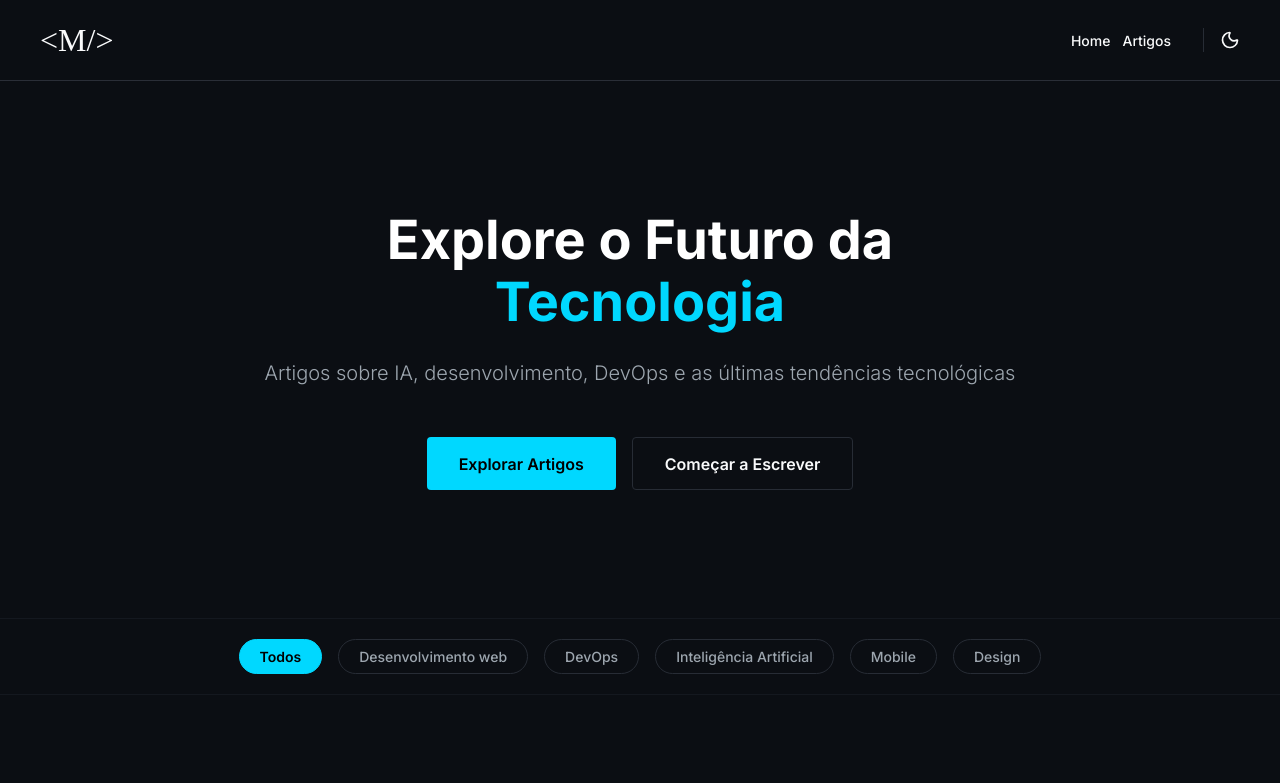
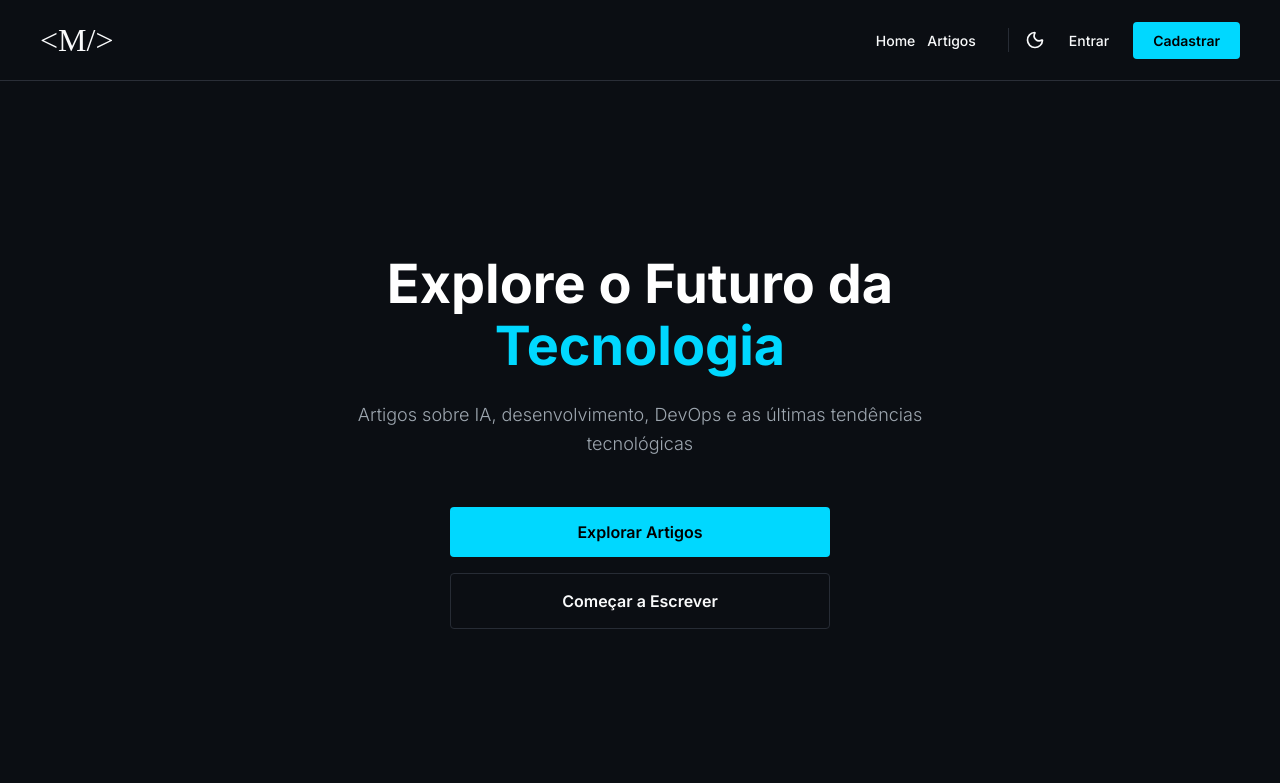
Before and after one commit to AlanFelipeM/MindBlog-Frontend, a React (Vite) app: page / in a window 1280 px wide. Shown: the top 783 px of the page. Built offline with nearby package versions, Linux system fonts and the light colour scheme; no server answers; a web font is replaced by a local one.

Commit message:
fix: polimento visual da home, redirecionamento e traducao de comentarios

```diff
--- a/src/components/Header/index.tsx
+++ b/src/components/Header/index.tsx
@@ -25,11 +25,16 @@ export const Header = () => {
             <Moon size={20} />
           </button>
 
-          {isAuthenticated && (
+          {isAuthenticated ? (
             <div className="user-menu">
               <button className="user-menu-btn">
                 <User size={20} />
               </button>
+            </div>
+          ) : (
+            <div className="auth-actions">
+              <Link to="/login" className="nav-link">Entrar</Link>
+              <Link to="/register" className="nav-register">Cadastrar</Link>
             </div>
           )}
         </nav>
--- a/src/pages/Home/index.tsx
+++ b/src/pages/Home/index.tsx
@@ -13,7 +13,7 @@ interface Article {
     name: string;
     email: string;
   };
-  // Calculated or fallback metrics
+  // Métricas calculadas dinamicamente ou geradas por amostragem
   category?: string;
   readTime?: string;
   views?: number;
@@ -43,7 +43,7 @@ const MOCK_ARTICLES: Article[] = [
     category: 'Desenvolvimento web',
     readTime: '6min',
     views: 122,
-    likes: 95 // Most liked, will be active/highlighted
+    likes: 95 // Artigo com maior quantidade de curtidas, utilizado para destaque ativo
   },
   {
     id: 3,
@@ -110,7 +110,7 @@ export const Home = () => {
       .then((res) => res.json())
       .then((data) => {
         if (Array.isArray(data) && data.length > 0) {
-          // Add computed fields to database items
+          // Adiciona propriedades simuladas para os posts carregados da API do banco de dados
           const enriched = data.map((art: any) => {
             const wordCount = art.content ? art.content.split(/\s+/).length : 0;
             const readMinutes = Math.max(1, Math.ceil(wordCount / 200));
@@ -151,25 +151,25 @@ export const Home = () => {
     return `${date.getDate()} ${months[date.getMonth()]} ${date.getFullYear()}`;
   };
 
-  // Filter logic
+  // Lógica de filtragem dos artigos baseada na categoria selecionada
   const filteredArticles = selectedCategory === 'Todos'
     ? articles
     : articles.filter(art => art.category === selectedCategory);
 
-  // Sorting
-  // Artigos em Destaque: Mais curtidos (limit 6)
+  // Ordenações e limites
+  // Artigos em Destaque: Ordenados por curtidas e limitados a 6 itens
   const highlightedArticles = [...filteredArticles]
     .sort((a, b) => (b.likes || 0) - (a.likes || 0))
     .slice(0, 6);
 
-  // Artigos Recentes: Mais recentes (limit 9)
+  // Artigos Recentes: Ordenados pela data de publicação decrescente (máximo 9)
   const recentArticles = [...filteredArticles]
     .sort((a, b) => new Date(b.publishedAt).getTime() - new Date(a.publishedAt).getTime())
     .slice(0, 9);
 
   return (
     <div className="home-page">
-      {/* Hero Section */}
+      {/* Seção de Destaque (Hero) da Página Inicial */}
       <section className="hero-section">
         <div className="hero-container">
           <h1 className="hero-title">
@@ -189,7 +189,7 @@ export const Home = () => {
         </div>
       </section>
 
-      {/* Category Filter Bar */}
+      {/* Barra Horizontal de Filtros por Categoria */}
       <div className="category-filter-container" ref={articlesSectionRef}>
         <div className="category-filter-bar">
           {CATEGORIES.map((cat) => (
@@ -204,7 +204,7 @@ export const Home = () => {
         </div>
       </div>
 
-      {/* Artigos em Destaque */}
+      {/* Seção de Artigos em Destaque */}
       <section className="articles-section">
         <div className="section-container">
           <div className="section-header">
@@ -257,7 +257,7 @@ export const Home = () => {
         </div>
       </section>
 
-      {/* Artigos Recentes */}
+      {/* Seção de Artigos Recentes */}
       <section className="articles-section recent-section">
         <div className="section-container">
           <div className="section-header">
@@ -295,7 +295,7 @@ export const Home = () => {
         </div>
       </section>
 
-      {/* Newsletter */}
+      {/* Seção da Newsletter Semanal */}
       <section className="newsletter-section">
         <div className="newsletter-container">
           <div className="newsletter-icon-box">
@@ -330,7 +330,7 @@ export const Home = () => {
         </div>
       </section>
 
-      {/* Call to Action Final */}
+      {/* Seção de Chamada para Ação (CTA) Final */}
       <section className="cta-section">
         <div className="cta-container">
           <h2 className="cta-title">Compartilhe Seu Conhecimento</h2>
--- a/src/pages/Home/styles.css
+++ b/src/pages/Home/styles.css
@@ -2,18 +2,22 @@
   width: 100%;
 }
 
-/* Hero Section */
+/* Seção Hero */
 .hero-section {
   display: flex;
   align-items: center;
   justify-content: center;
   text-align: center;
-  padding: 8rem 1rem;
+  min-height: calc(100vh - 80px); /* Ocupa 100% da altura da tela útil */
+  padding: 4rem 1rem;
   background-color: var(--bg-primary);
 }
 
 .hero-container {
-  max-width: 800px;
+  max-width: 580px; /* Limite de largura para quebrar o título idêntico ao Figma */
+  display: flex;
+  flex-direction: column;
+  align-items: center;
 }
 
 .hero-title {
@@ -31,7 +35,7 @@
 
 .hero-subtitle {
   font-family: var(--font-sans);
-  font-size: 20px;
+  font-size: 18px;
   font-weight: 300;
   color: var(--text-secondary);
   margin-bottom: 3rem;
@@ -40,8 +44,10 @@
 
 .hero-buttons {
   display: flex;
-  justify-content: center;
+  flex-direction: column;
   gap: 1rem;
+  width: 100%;
+  max-width: 380px; /* Largura padrão dos botões empilhados */
 }
 
 .btn-hero-primary {
@@ -49,8 +55,12 @@
   color: #000000;
   font-weight: 600;
   font-size: 16px;
-  padding: 0.85rem 2rem;
+  padding: 0.95rem 2rem;
   border-radius: 4px;
+  width: 100%;
+  display: inline-flex;
+  align-items: center;
+  justify-content: center;
   transition: all var(--transition-fast);
 }
 
@@ -66,10 +76,12 @@
   background-color: transparent;
   font-weight: 600;
   font-size: 16px;
-  padding: 0.85rem 2rem;
+  padding: 0.95rem 2rem;
   border-radius: 4px;
+  width: 100%;
   display: inline-flex;
   align-items: center;
+  justify-content: center;
   transition: all var(--transition-fast);
 }
 
@@ -78,11 +90,11 @@
   transform: translateY(-2px);
 }
 
-/* Category Filter Bar */
+/* Barra de Filtro por Categoria */
 .category-filter-container {
   width: 100%;
   border-top: 1px solid #14181F;
-  border-bottom: 1px solid #14181F;
+  border-bottom: none; /* Removida a linha inferior de seguida conforme pedido */
   background-color: #0B0E13;
   padding: 1.25rem 2.5rem;
 }
--- a/src/pages/Login/index.tsx
+++ b/src/pages/Login/index.tsx
@@ -10,9 +10,9 @@ export const Login = () => {
 
   const handleLogin = (e: FormEvent) => {
     e.preventDefault();
-    // API Call will go here later
+    // A chamada da API para autenticação será implementada futuramente neste método
     console.log('Login attempt');
-    navigate('/dashboard');
+    navigate('/');
   };
 
   return (
@@ -43,7 +43,7 @@ export const Login = () => {
               </Link>
             </div>
             <Input
-              label="" /* Label removed because we use custom header above */
+              label="" /* Rótulo removido porque utilizamos um cabeçalho customizado para a senha logo acima */
               type="password"
               placeholder="********"
               required
--- a/src/pages/Register/index.tsx
+++ b/src/pages/Register/index.tsx
@@ -3,14 +3,14 @@ import { Link, useNavigate } from 'react-router-dom';
 import { Input } from '../../components/Input';
 import { Button } from '../../components/Button';
 import usersIcon from '../../assets/icones/users.png';
-import '../Login/styles.css'; // Reusing auth styles
+import '../Login/styles.css'; // Reutilizando os estilos globais de autenticação
 
 export const Register = () => {
   const navigate = useNavigate();
 
   const handleRegister = (e: FormEvent) => {
     e.preventDefault();
-    // API Call will go here later
+    // A chamada da API para cadastro será implementada futuramente neste método
     console.log('Register attempt');
     navigate('/login');
   };
@@ -22,7 +22,7 @@ export const Register = () => {
       </div>
 
       <div className="auth-header">
-        {/* Changed from 'Entrar na Plataforma' to 'Criar sua Conta' based on standard UX practices (Melhoria) */}
+        {/* Alterado de 'Entrar na Plataforma' para 'Criar sua Conta' com base em boas práticas de UX (Melhoria) */}
         <h1>Criar sua Conta</h1>
         <p>Acesse sua conta para gerenciar seus artigos</p>
       </div>
```
